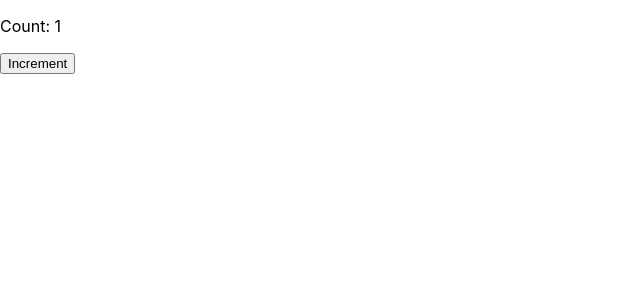
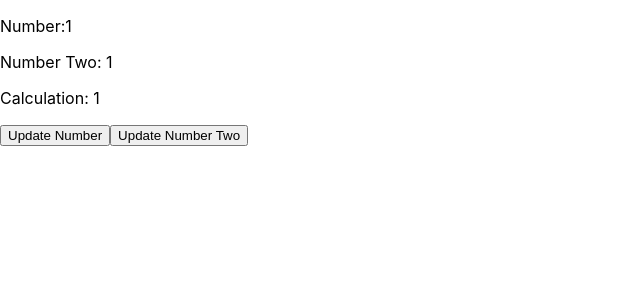
Before and after one commit to ajomadlabs/crio, a React (Create React App) app: page / in a window 1280 px wide. Shown: the top 300 px of the page, without its empty margins (0-640 px from the left). Built offline with nearby package versions, Linux system fonts and the light colour scheme.

Commit message:
fix: usememo

```diff
--- a/src/App.js
+++ b/src/App.js
@@ -50,8 +50,8 @@ class App extends React.Component {
         {/* <FCRef /> */}
         {/* <FCDebouncing /> */}
         {/* <FCMaterialUi /> */}
-        <FCUseCallback />
-        {/* <FCUseMemo /> */}
+        {/* <FCUseCallback /> */}
+        <FCUseMemo />
       </div>
     );
   }
--- a/src/SessionEight/FCUseCallback.jsx
+++ b/src/SessionEight/FCUseCallback.jsx
@@ -15,7 +15,7 @@ const ParentComponent = () => {
   }, []);
   return (
     <div>
-      <p>Count: {count}</p>
+      <p>Count Break: {count}</p>
       <ChildComponent increment={handleIncrement} />
     </div>
   );
--- a/src/SessionEight/FCUseMemo.jsx
+++ b/src/SessionEight/FCUseMemo.jsx
@@ -1,5 +1,28 @@
+import { useState, useMemo } from 'react';
+const expensiveCalculation = (n) => {
+  console.log('I am expensive');
+  return n;
+};
+
 const FCUseMemo = () => {
-  return <div></div>;
+  const [numberOne, setNumberOne] = useState(1);
+  const [numberTwo, setNumberTwo] = useState(1);
+  // useMemo(()=>{},[])
+  const calculation = useMemo(
+    () => expensiveCalculation(numberOne),
+    [numberOne]
+  );
+  return (
+    <div>
+      <p>Number:{numberOne}</p>
+      <p>Number Two: {numberTwo}</p>
+      <p>Calculation: {calculation}</p>
+      <button onClick={() => setNumberOne(numberOne + 1)}>Update Number</button>
+      <button onClick={() => setNumberTwo(numberTwo + 1)}>
+        Update Number Two
+      </button>
+    </div>
+  );
 };
 
 export default FCUseMemo;
```
